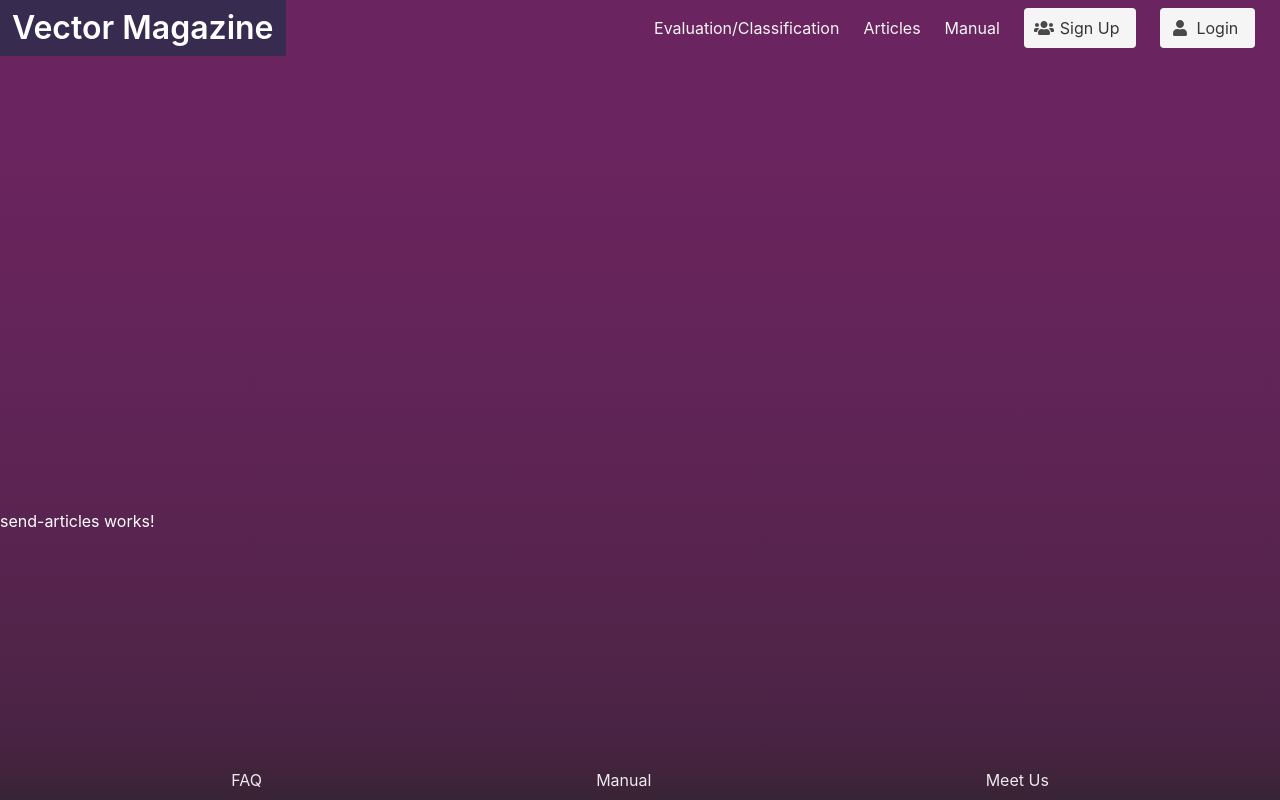
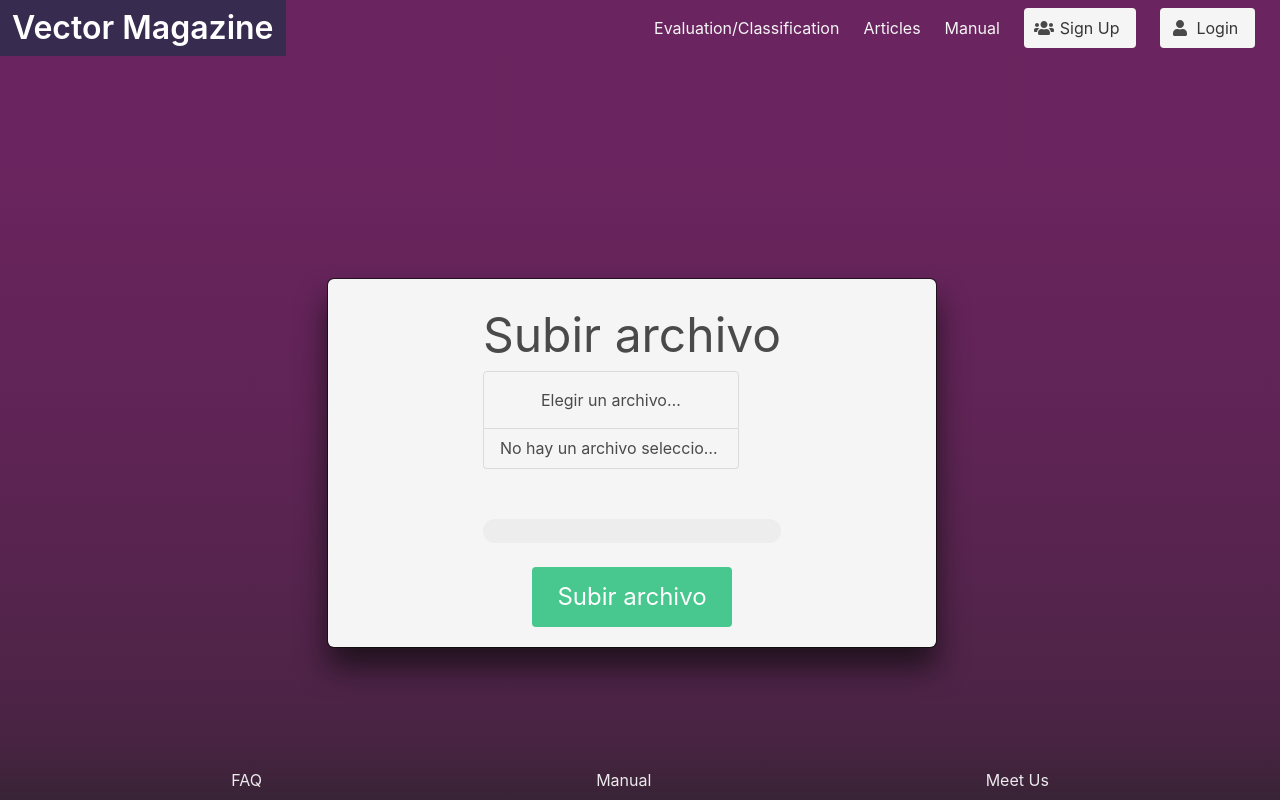
Before and after one commit to DanniCross/Magazine-Project, an Angular app in the folder client/: page /AutorSend in a window 1280 px wide. Built offline with nearby package versions, Linux system fonts and the light colour scheme; what ngx-captcha would draw is missing.

Commit message:
sendArticles

```diff
--- a/client/src/app/modules/autor/send-articles/send-articles.component.css
+++ b/client/src/app/modules/autor/send-articles/send-articles.component.css
@@ -0,0 +1,29 @@
+.Margin {
+  margin-left: 33vh;
+  margin-right: 35vh;
+}
+.box {
+  box-shadow: 0 20px 30px rgba(10, 10, 10, 0.7), 0 0 0 1px rgba(10, 10, 10, 0.7);
+}
+.contenedor {
+  display: flex;
+  flex-direction: column;
+  justify-content: center;
+  align-items: center;
+  height: 100%;
+
+  .contenedor-formulario {
+    width: 400px;
+  }
+
+  .download {
+    background: #1081ff;
+    color: #FFFFFF;
+    padding: 10px 20px;
+    margin-bottom: 20px;
+    a {
+      text-decoration: underline;
+      color: #FFFFFF;
+    }
+  }
+}
--- a/client/src/app/modules/autor/send-articles/send-articles.component.html
+++ b/client/src/app/modules/autor/send-articles/send-articles.component.html
@@ -1 +1,29 @@
-<p>send-articles works!</p>
+<div class="container">
+<div class="box has-background-light Margin">
+<div class="container has-text-centered">
+<div class="contenedor">
+    <div class="contenedor_formulario">
+        <h1 class="is-size-1">Subir archivo</h1>
+        <form>
+            <div class="file has-name is-boxed">
+                <label class="file-label">
+                    <input class="file-input" type="file" name="resume">
+                    <span class="file-cta">
+                        <span class="file-label">
+                            Elegir un archivo…
+                        </span>
+                    </span>
+                    <span class="file-name">
+                        No hay un archivo seleccionado
+                    </span>
+                </label>
+            </div>
+            <hr>
+            <progress class="progress is-large is-success" value="0" max="100">0%</progress>
+            <button class="button is-success is-large">Subir archivo</button>
+        </form>
+
+    </div>
+</div>
+</div>
+</div>
```
